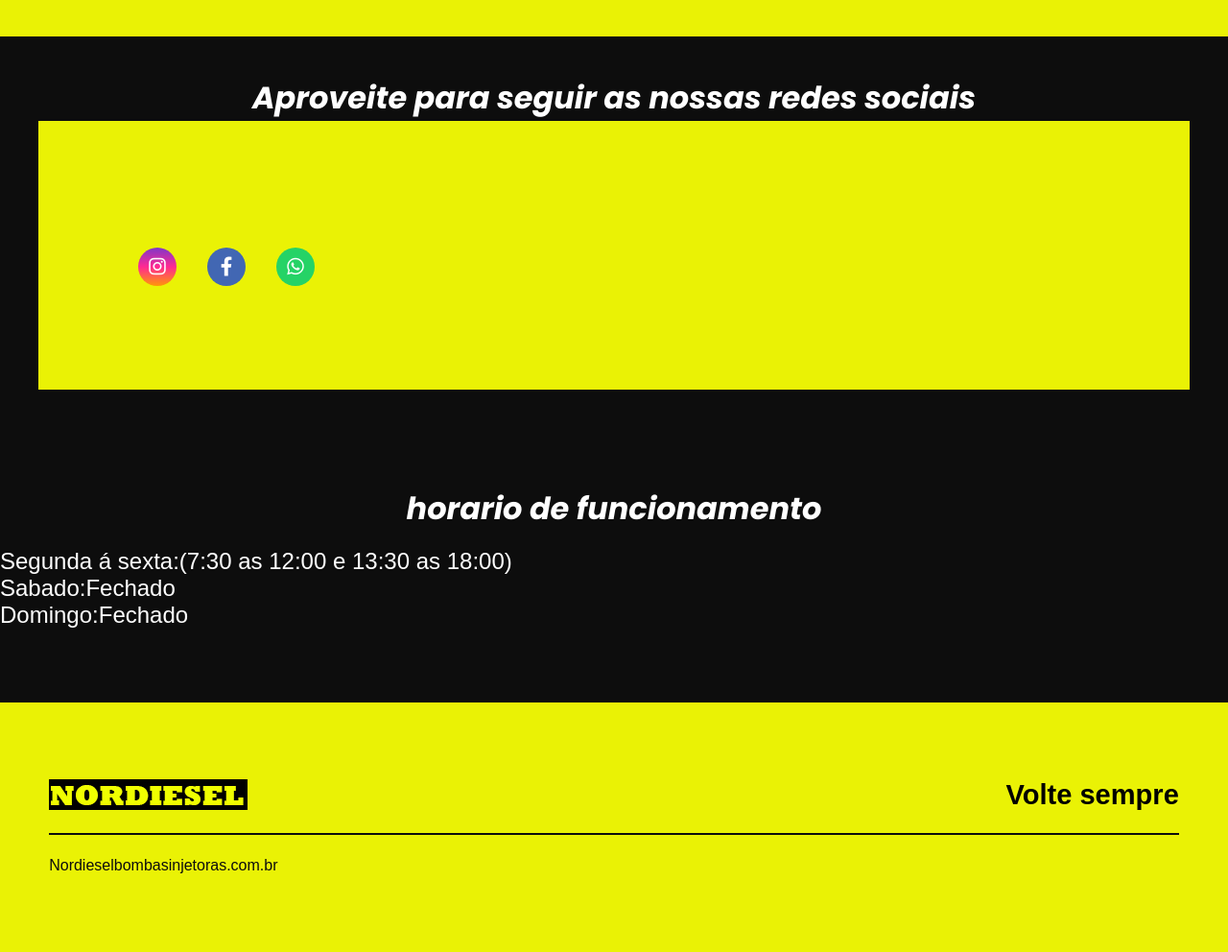
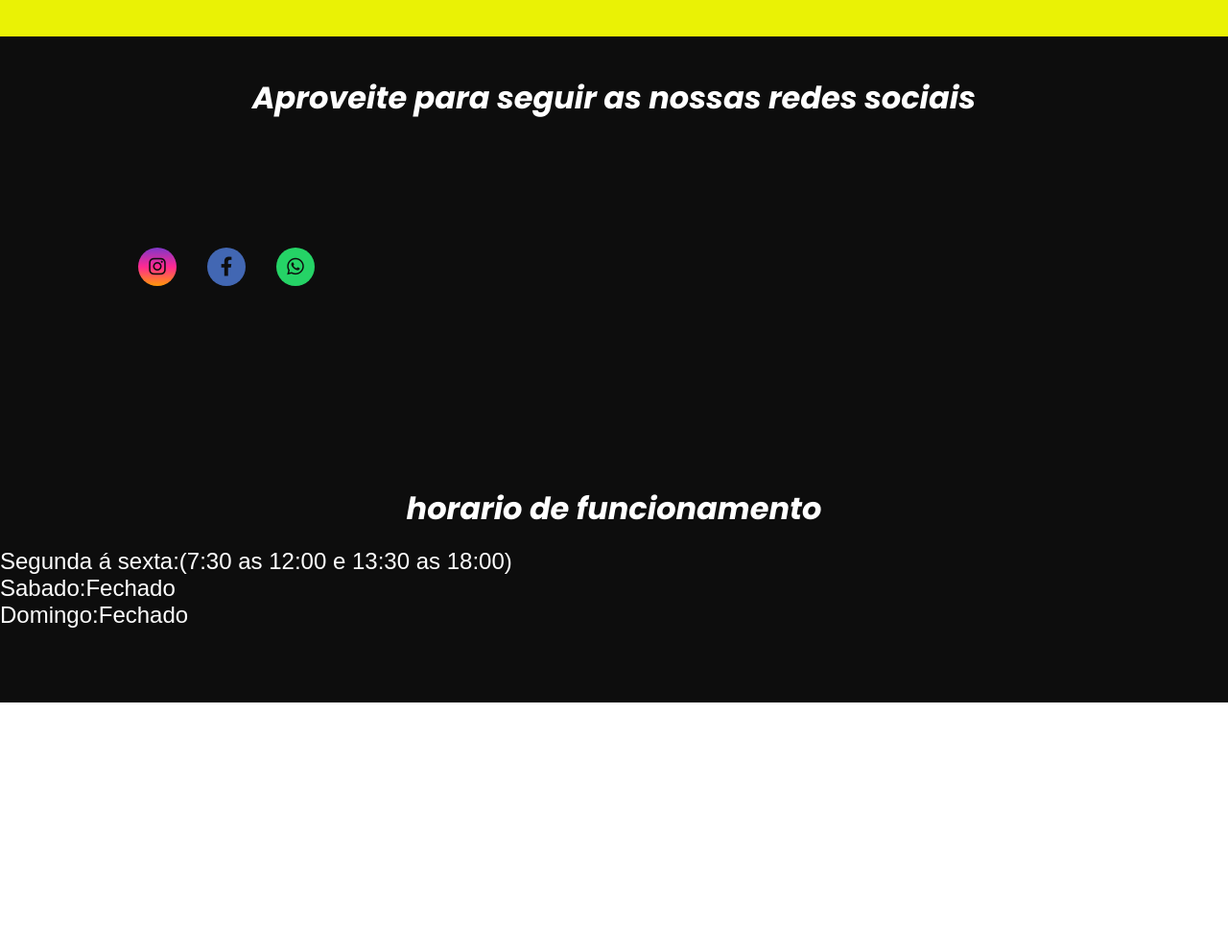
Before and after one commit to kayron33/nd, a plain HTML site: page contato.html in a window 1280 px wide. Shown: the part 240-1232 px from the top of the page at 96% size. After the commit the page ends 972 px from the top, so only its background shows below. Drawn offline with Linux system fonts and the light colour scheme.

Commit message:
remoção do footer da aba de contratos

```diff
--- a/contato.html
+++ b/contato.html
@@ -96,29 +96,6 @@
 
 
     </main>
-    <!--footer-->
-   <footer>
-    <div class="interface">
-        <div class="line-footer">
-            <div class="flex">
-            <div class="logo-footer">
-                <img src="imagens/JPEG RERAL cortada.jpg" alt="logo da nordisel">
-            </div>
-            <div class="btn-social">
-                <h5>Volte sempre</h5>
-            </div>
-        </div>
-    </div>
-
-
-        <div class="line-footer borda">
-        <p><i class="bi bi-envelope"></i> <a href="mailto:Nordieselbombasinjetoras.com.br">Nordieselbombasinjetoras.com.br</a></p>
-        </div>
-    </div>
-
-
-
-       </footer>
 
 
     <script>
--- a/estilo/style.css
+++ b/estilo/style.css
@@ -91,7 +91,7 @@ body{
 
     /** redes sociais dos contatos**/
     #footer_content{
-        background-color: var(--color-dark4);
+        background-color: var(--color-white);
         display: grid;
         grid-template-columns:  repeat(4,1fr);
         padding: 3rem 3.5rem;
@@ -108,7 +108,7 @@ body{
         justify-content: center;
         height: 2.5rem;
         width: 2.5rem;
-        color: var(--color-dark5);
+        color: var(--color-white);
         border-radius: 50%;
         text-decoration: none;
       transition: all 0.4s;
@@ -604,13 +604,13 @@ h2{
  /**footer**/
  footer{
     padding: 60px 4%;
-    background-color: var(--color-dark4);
+    background-color: var(--color-white);
  }
  footer .flex{
     justify-content: space-between;
  }
  .btn-social{
-    background-color: var(--color-dark4);
+    background-color: var(--color-white);
     font-weight: 600;
     font-size: 35px;
     font-family: Arial, Helvetica, sans-serif
```
